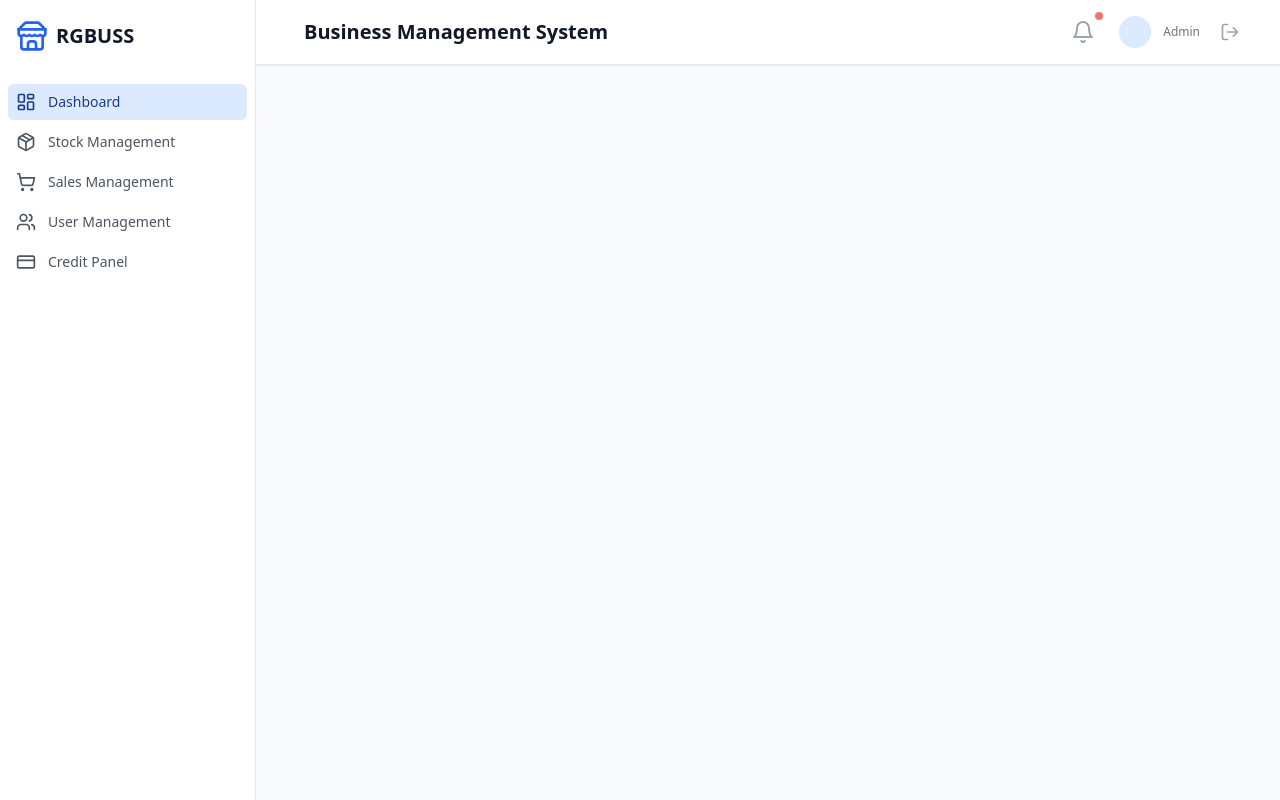
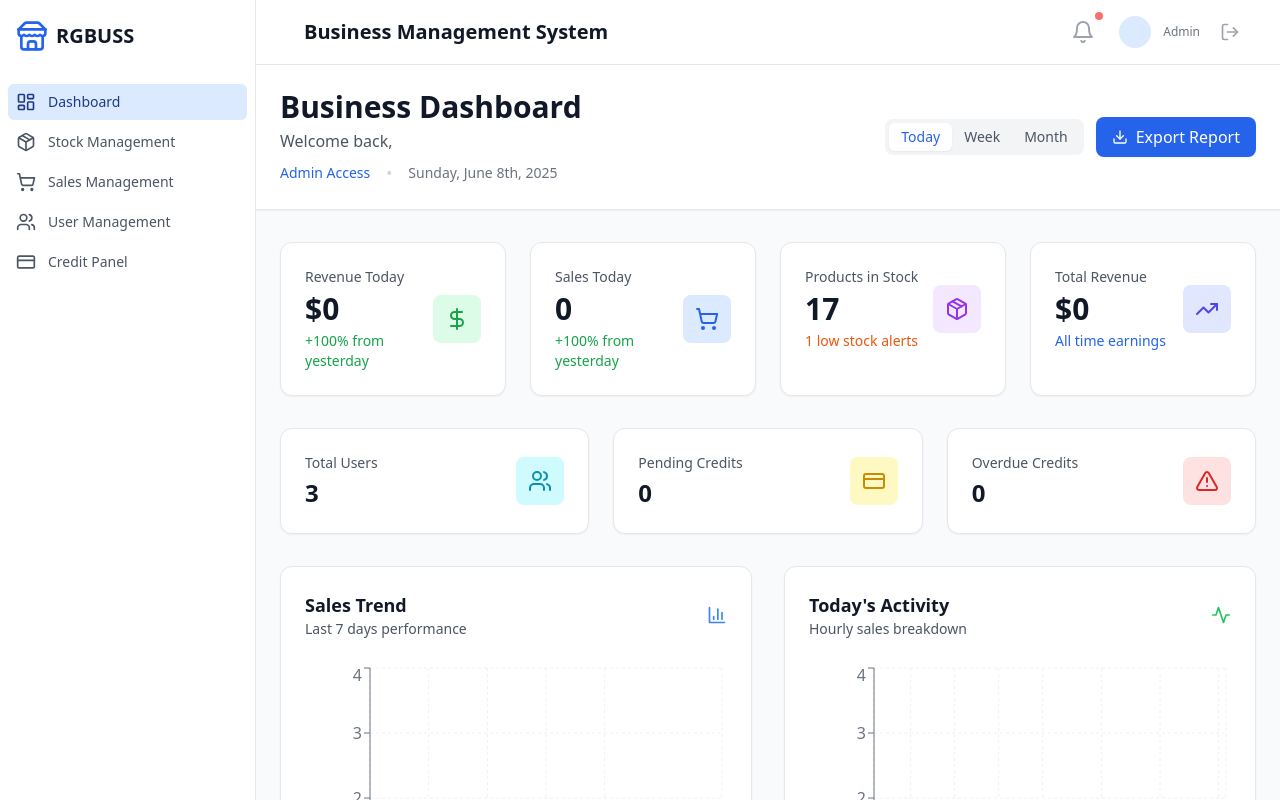
Before and after one commit to gyslain230/RGBUSS_management_system, a React (Vite) app: page /dashboard in a window 1280 px wide. Shown: the top 800 px of the page. Built offline with nearby package versions, Linux system fonts and the light colour scheme; sample sign-in values are in the browser's storage.

Commit message:
Fix Dashboard Routing Issue

```diff
--- a/src/App.tsx
+++ b/src/App.tsx
@@ -44,14 +44,14 @@
           <Routes>
             <Route path="/login" element={<LoginForm />} />
             <Route path="/register" element={<RegisterForm />} />
-            <Route path="/" element={<Navigate to="/dashboard\" replace />} />
+            <Route path="/" element={<Navigate to="/dashboard" replace />} />
             <Route
               path="/*"
               element={
                 <ProtectedRoute>
                   <Layout>
                     <Routes>
-                      <Route path="/dashboard\" element={<Dashboard />} />
+                      <Route path="/dashboard" element={<Dashboard />} />
                       <Route path="/stock" element={<StockManagement />} />
                       <Route path="/sales" element={<SalesManagement />} />
                       <Route path="/users" element={<UserManagement />} />
```
